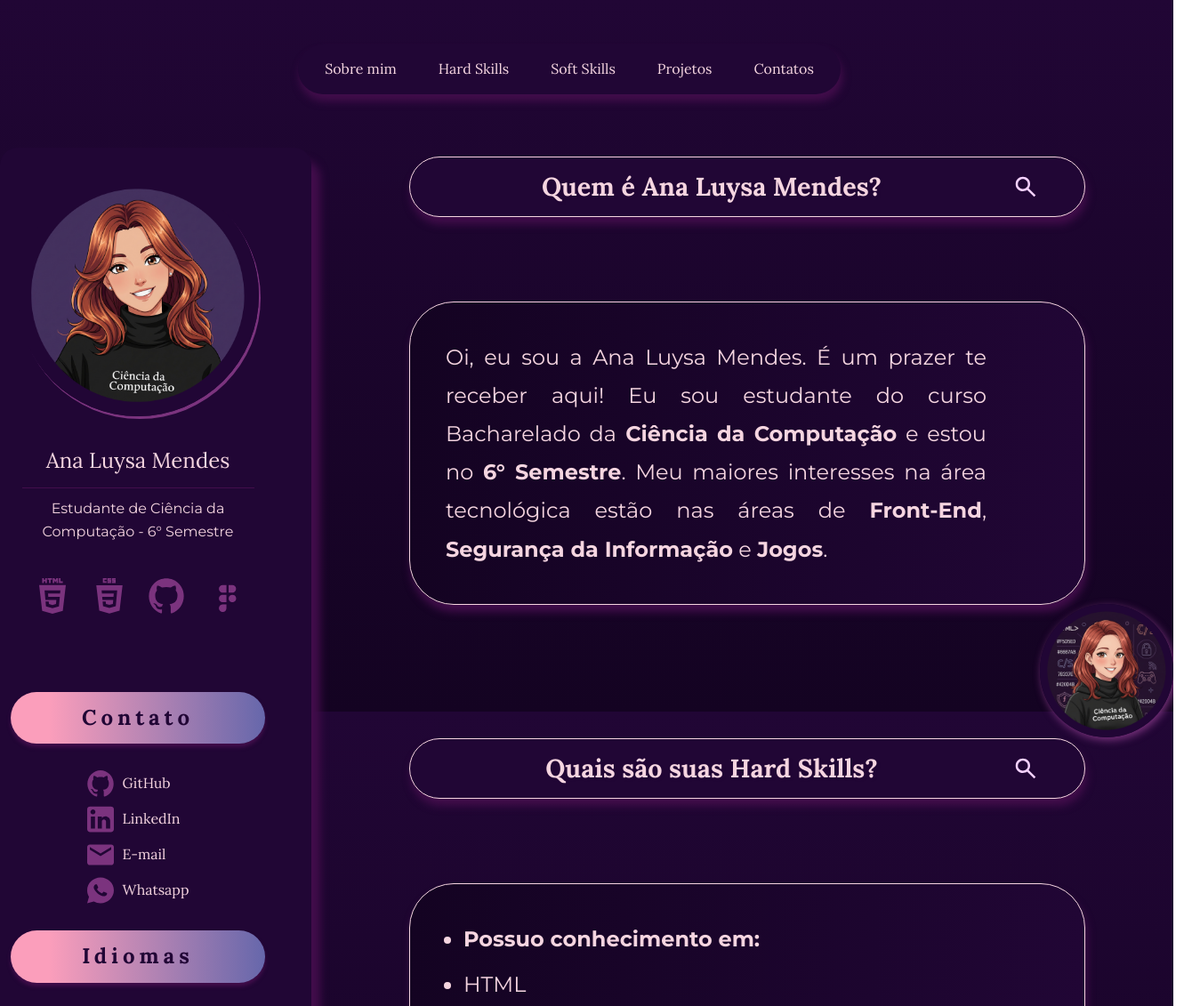
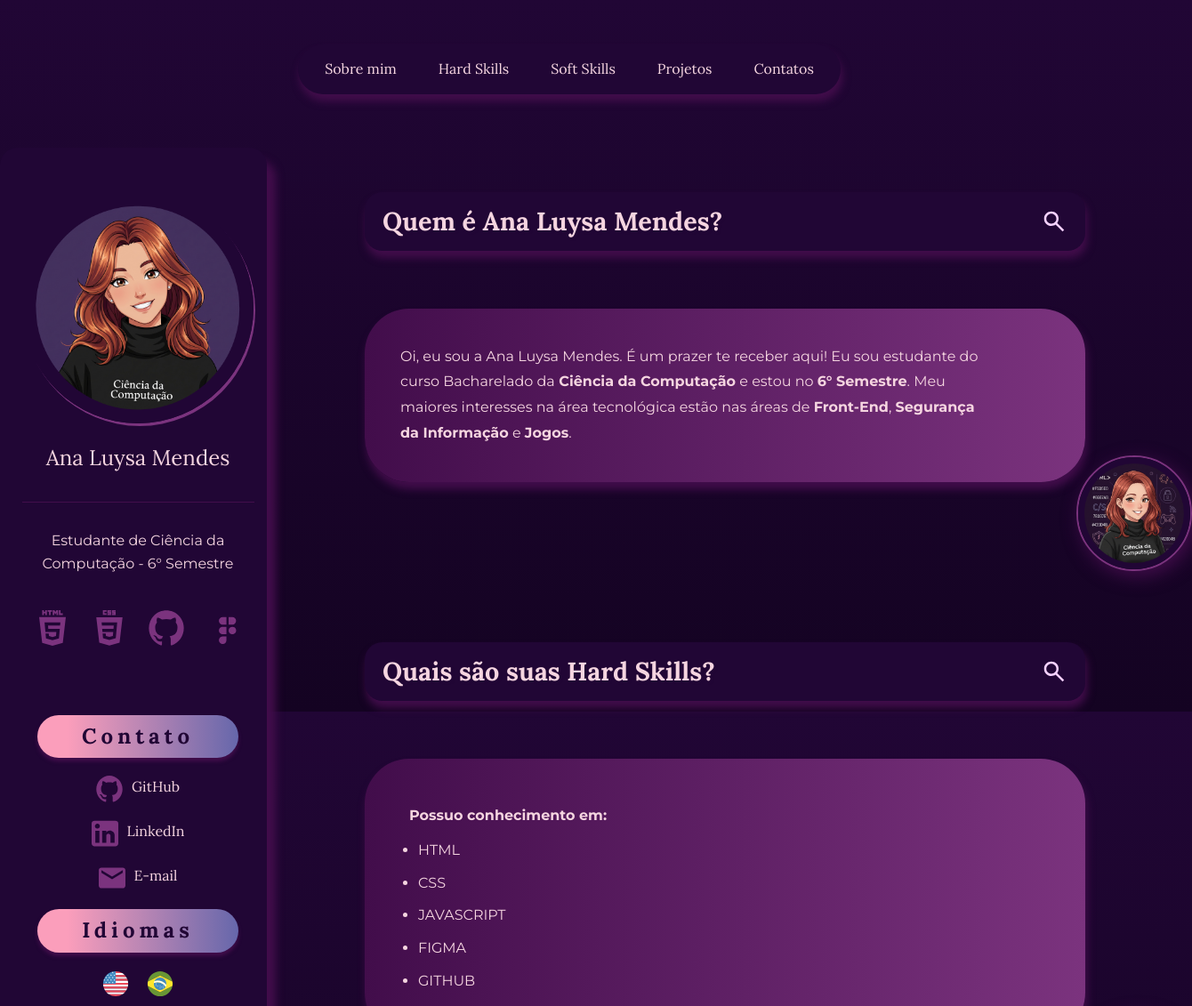
Before and after one commit to asyulmendes/Portifolio, a plain HTML site: page index.html in a window 1280 px wide. Shown: the top 1131 px of the page at 89% size, 1340 px wide, since content can reach past the window. Drawn offline with Linux system fonts and the light colour scheme.

Commit message:
Mudança UX

```diff
--- a/index.html
+++ b/index.html
@@ -46,8 +46,6 @@
                 <li><a href="https://github.com/asyulmendes" target="_blank"><img src="icones/github.svg" alt="GitHub" class="icones-contato" /><span>GitHub</span></a></li>
                 <li><a href="https://www.linkedin.com/in/analuysamendes/" target="_blank"><img src="icones/linkedin.svg" alt="LinkedIn" class="icones-contato" /><span>LinkedIn</span></a></li>
                 <li><a href="mailto:analuysa.mendes@hotmail.com"><img src="icones/email.svg" alt="E-mail"  class="icones-contato" /><span>E-mail</span></a></li>
-                <li><a href="https://wa.me/5522998592900" target="_blank"><img src="icones/whatsapp.svg" alt="WhatsApp" class="icones-contato"/><span>Whatsapp</span></a></li>
-            </ul>
 
             <h2 class="sidebar-title">Idiomas</h2>
             <ul class="sidebar-language-list">
@@ -87,7 +85,9 @@
                 <div class="chat-resposta">
                     <ul>
                         <strong>
-                            <li>Possuo conhecimento em:</li>
+                            <p>
+                            Possuo conhecimento em:
+                            </p>
                         </strong>
                         <li>HTML</li>
                         <li>CSS</li>
@@ -161,7 +161,6 @@
                     <ul class="contact-links-list"> <li><a href="https://github.com/asyulmendes" target="_blank"><img src="icones/github.svg" alt="GitHub" /> GitHub</a></li>
                         <li><a href="https://www.linkedin.com/in/analuysamendes/" target="_blank"><img src="icones/linkedin.svg" alt="LinkedIn" /> LinkedIn</a></li>
                         <li><a href="mailto:analuysa.mendes@hotmail.com"><img src="icones/email.svg" alt="E-mail" /> E-mail</a></li>
-                        <li><a href="https://wa.me/5522998592900" target="_blank"><img src="icones/whatsapp.svg" alt="WhatsApp" /> Whatsapp</a></li>
                     </ul>
                     <img src="imagens/perfil-2.png" alt="perfil avatar" class="avatar-resposta">
                 </div>
--- a/style.css
+++ b/style.css
@@ -8,7 +8,7 @@
   --cor5: #210635;
   --cor6: #FB9EBB;
   --cor7: #140322;
-  --cor8: #E8B9CC; /* Adicionando uma cor mais clara para o texto da lupa */
+  --cor8: #E8B9CC;
 
   --fonte-padrão: "Montserrat", sans-serif;
   --fonte-destaque: "Lora", serif;
@@ -83,16 +83,18 @@ nav > a:hover {
 .left-sidebar {
   background-color: var(--cor5);
   box-shadow: 10px 14px 10px var(--cor4);
-  padding: 50px;
+  padding: 60px 0;
   border-radius: 20px;
   display: flex;
   align-items: center;
+  text-align: center;
   justify-content: flex-start;
   flex-direction: column;
-  width: 350px;
+  width: 300px;
+  flex-shrink: 0;
   min-height: calc(100vh - 80px);
-  position: static; /* Alterado de "fixe" para "static" */
-  top: 20px;
+  position: static;
+  top: 50px;
   margin-right: 50px;
   padding-top: 50px;
   padding-left: 10px;
@@ -104,25 +106,26 @@ nav > a:hover {
   color: var(--cor1);
   font-weight: lighter;
   font-size: 1.5rem;
+  padding: 0;
+  margin: 0;
   text-align: center;
-  justify-content: center;
-  padding: 21px;
-  margin-top: -40px;
 }
 
 hr {
   border: none;
   border-top: 0.5px solid var(--cor4);
   width: 90%;
-  margin: -30px auto -10px auto;
+  margin: 10px auto;
 }
 
 .left-sidebar > p {
   font-family: var(--fonte-padrão);
   color: var(--cor1);
+  font-size: 1rem;
+  font-weight: normal;
+  margin: 0;
+  padding: 0;
   text-align: center;
-  font-size: 1rem;
-  font-weight: normal; /* Corrigido de "regular" para "normal" */
 }
 
 .left-sidebar ul {
@@ -140,8 +143,8 @@ hr {
 }
 
 .icones-resumo img {
-    width: 40px;
-    height: 40px;
+  width: 40px;
+  height: 40px;
 }
 
 .sidebar-language-list {
@@ -152,12 +155,13 @@ hr {
 
 .profile-pic {
   display: block;
-  margin: 0 auto 20px auto;
+  width: 260px;
+  height: 260px;
+  object-fit: cover;
+  margin: 0 auto;
   border-radius: 50%;
   border: 1px solid var(--cor5);
   box-shadow: 2px 3px 0 var(--cor3);
-  margin-top: -20px;
-  margin-bottom: 30px;
 }
 
 .sidebar-title {
@@ -166,10 +170,9 @@ hr {
   letter-spacing: 5px;
   background-image: linear-gradient(to right, var(--cor6) 15%, var(--cor2));
   color: var(--cor5);
-  padding: 10px 80px 10px 80px;
+  padding: 5px 50px;
   border-radius: 50px;
-  margin-top: 10px;
-  margin-bottom: 10px;
+  margin: 0 auto;
   box-shadow: 0px 4px 4px var(--cor4);
 }
 
@@ -177,24 +180,33 @@ hr {
 .contact-links-list {
   display: flex;
   flex-direction: column;
-  gap: 10px;
+  align-items: center;
+  gap: 20px;
   padding: 0;
-  margin: 0;
+  margin: 0 auto;
+  width: 100%;
+
+}
+.contact-links-list li {
+  list-style-type: none;
+
 }
 
 .sidebar-contact-list a,
 .contact-links-list li a {
   display: flex;
-  align-items: center;
+  text-align: center;
   gap: 10px;
   text-decoration: none;
   color: var(--cor1);
+  margin: 0 auto;
 }
 
 .sidebar-contact-list img,
 .contact-links-list img {
   width: 30px;
   height: 30px;
+  flex-shrink: 0;
 }
 
 .sidebar-title ul {
@@ -230,51 +242,48 @@ hr {
   align-items: center;
   justify-content: space-between;
   background-color: var(--cor5);
-  border-radius: 70px;
-  border: 1px solid var(--cor1);
-  padding: 10px 1px;
-  margin-top: 10px;
-  margin-bottom: 90px;
+  border-radius: 20px;
+  padding: 10px 20px;
+  margin-bottom: 50px;
+  margin-top: 50px;
   box-shadow: 2px 8px 10px var(--cor4);
 }
 
 .chat-resposta {
-  background-image: linear-gradient(to right, var(--cor7), var(--cor5));
-  border: 1px solid var(--cor1);
+  background-image: linear-gradient(to right, var(--cor4), var(--cor3));
   border-radius: 50px;
   padding: 30px;
+  margin-bottom: 90px;
   position: relative;
   box-shadow: 2px 8px 10px var(--cor4);
-  margin-top: -10px;
-  margin-bottom: 100px;
 }
 
 .chat-resposta p, .chat-resposta ul {
   color: var(--cor1);
   font-family: var(--fonte-padrão);
-  font-size: 1.5rem;
+  font-size: 1rem;
   line-height: 1.8;
-  text-align: justify;
   padding: 10px;
   text-indent: 0;
   padding-right: 80px;
 }
 
 .chat-resposta .avatar-resposta {
-  width: 150px;
-  height: 150px;
+  width: 130px;
+  height: 130px;
   border-radius: 50%;
-  box-shadow: 2px 3px 10px var(--cor3);
+  border: 2px solid var(--cor3);
+  box-shadow: 4px 6px 20px var(--cor4);
   position: absolute;
-  bottom: -150px;
-  right: -100px;
+  bottom: -100px;
+  right: -120px;
 }
 
 .content-section h2 {
   color: var(--cor1);
   font-family: var(--fonte-destaque);
   font-size: 1.8rem;
-  margin: auto;
+  margin: 0;
   text-align: center;
   text-shadow: 2px 2px 2px var(--cor5);
   background: transparent;
@@ -283,7 +292,7 @@ hr {
 .icone-lupa-pergunta {
   width: 30px;
   height: 30px;
-  margin-right: 50px;
+  margin: 0;
 }
 
 .content-section ul li {
@@ -291,7 +300,6 @@ hr {
   margin-bottom: 8px;
 }
 
-/* Corrigido o seletor para evitar conflito */
 a {
   text-decoration: none;
   color: var(--cor1);
@@ -303,3 +311,15 @@ a:hover {
   transform: scale(1.1);
   color: var(--cor3);
 }
+
+.chat-resposta  a {
+  font-family: var(--fonte-padrão);
+  font-size: 1rem;
+  text-align: center;
+  margin: auto;
+}
+
+
+.contact-links-list li {
+  list-style-type: none;
+}
```
